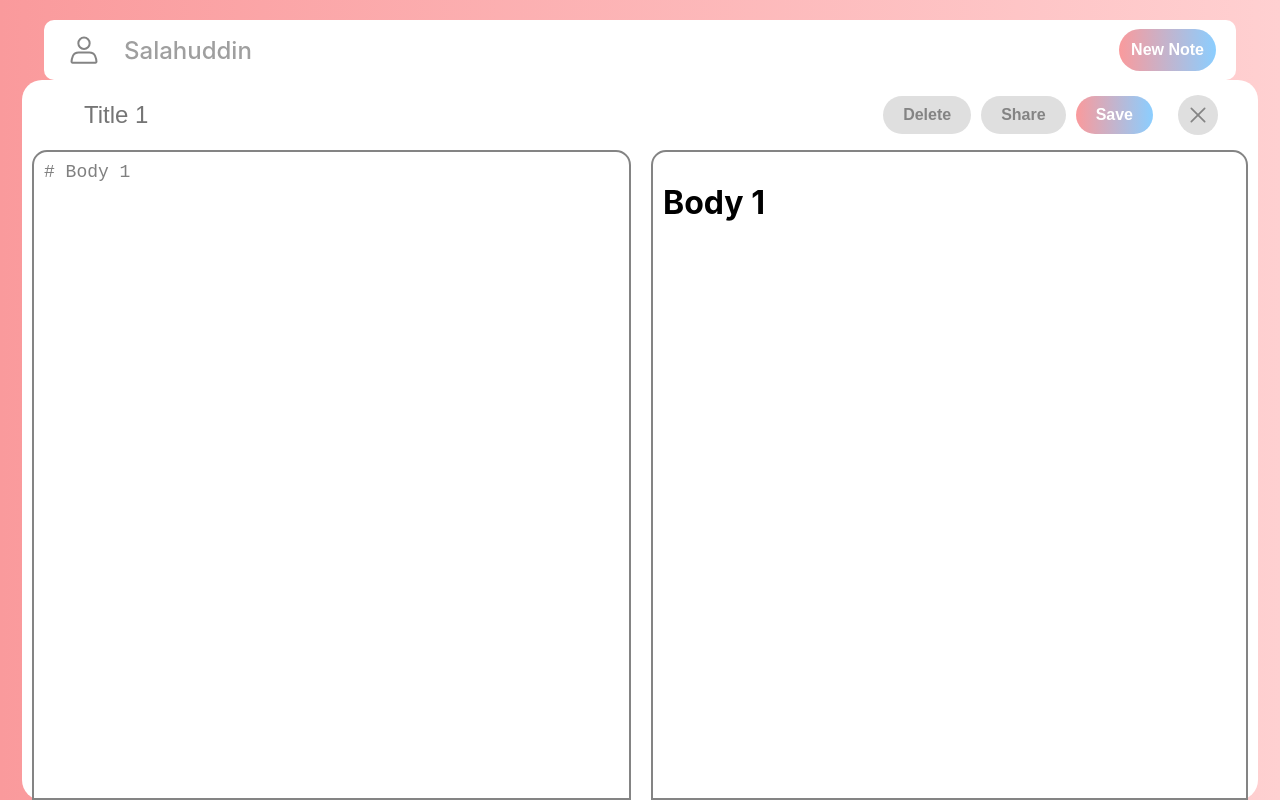
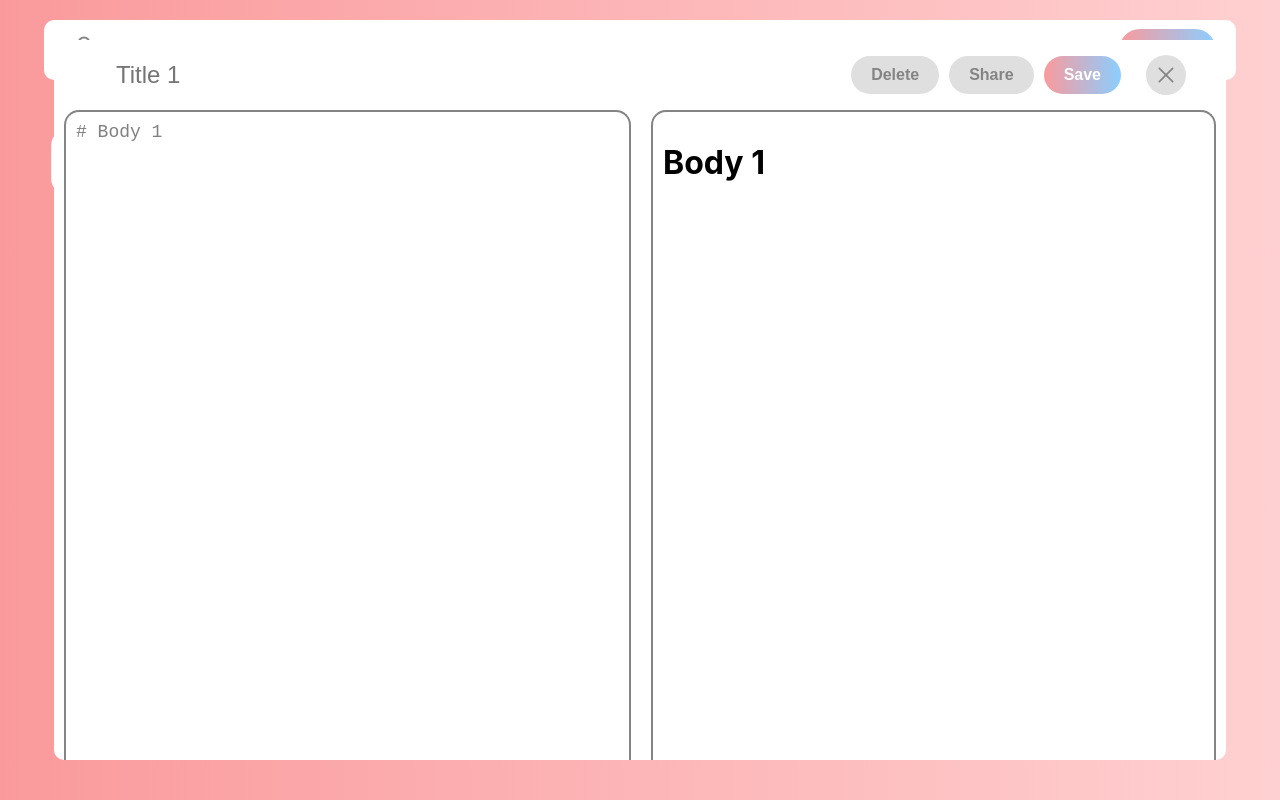
Before and after one commit to Saiby100/markdown-webapp, a React (Create React App) app in the folder client/: page /notes/1 in a window 1280 px wide. Both pictures are taken after a click on the element "Title 1". Built offline with nearby package versions, Linux system fonts and the light colour scheme.

Commit message:
Updated popup

```diff
--- a/client/src/pages/notes.js
+++ b/client/src/pages/notes.js
@@ -43,13 +43,15 @@ const NotePopup = ({noteTitle, noteBody, onDelete, onShare, onSave, onClose}) =>
             <div class="note-area">
                 <textarea
                     id="markdown"
+                    class="note-style"
                     value={markdown}
                     onChange={handleNoteUpdate}
                 ></textarea>
                 <div
                     id="preview"
-                    dangerouslySetInnerHTML={{__html: preview}}>
-
+                    class="note-style"
+                    dangerouslySetInnerHTML={{__html: preview}}
+                >
                 </div>
             </div>
 
--- a/client/src/pages/styles/notes.scss
+++ b/client/src/pages/styles/notes.scss
@@ -30,9 +30,9 @@
     position: absolute;
     left: 50%;
     transform: translateX(-50%);
-    width: 95%;
-    top: 10%;
-    border-radius: px-to-rem(20);
+    width: 90%;
+    top: 5%;
+    border-radius: px-to-rem(10);
     padding: 0px px-to-rem(10);
     height: 90%;
     display: flex;
@@ -83,11 +83,7 @@
         textarea {
             width: 50%;
             resize: none;
-            border: px-to-rem(2) solid $text-colour-dark;
-            border-top-right-radius: px-to-rem(15);
-            border-top-left-radius: px-to-rem(15);
-            padding-top: px-to-rem(10);
-            padding-left: px-to-rem(10);
+            border-bottom: none;
             font-size: px-to-rem(18);
             color: gray;
 
@@ -98,12 +94,15 @@
 
         div {
             width: 50%;
-            border: px-to-rem(2) solid $text-colour-dark;
-            border-top-right-radius: px-to-rem(15);
-            border-top-left-radius: px-to-rem(15);
-            padding-top: px-to-rem(10);
-            padding-left: px-to-rem(10);
         }
     }
+}
 
+.note-style {
+    border: px-to-rem(2) solid $text-colour-dark;
+    border-top-right-radius: px-to-rem(15);
+    border-top-left-radius: px-to-rem(15);
+    padding-top: px-to-rem(10);
+    padding-left: px-to-rem(10);
+    border-bottom: none;
 }
```
